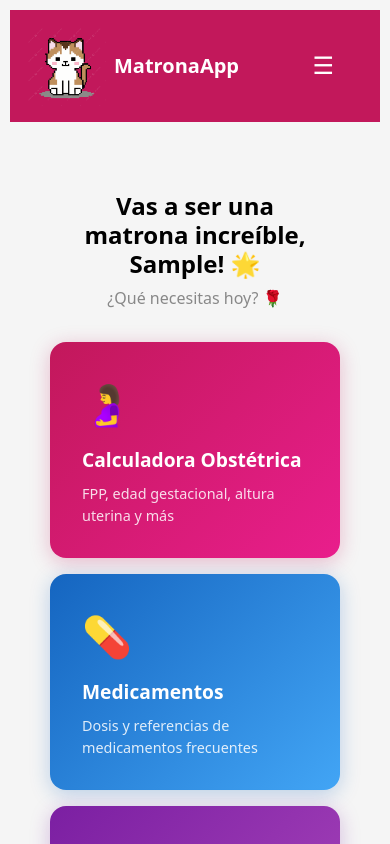
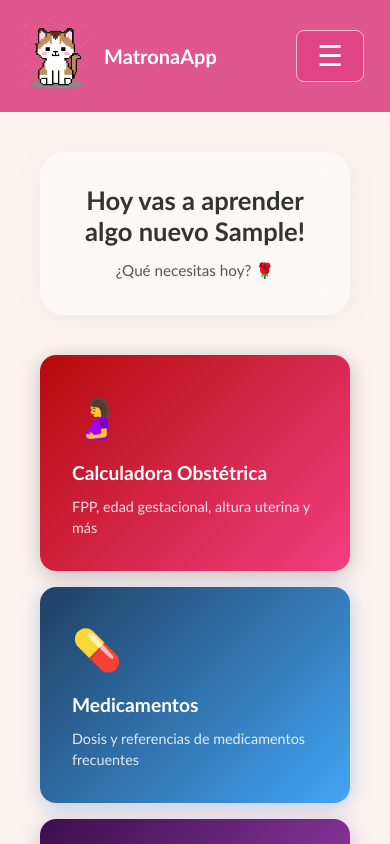
Before and after one commit to sofgajardo6-max/Matrona-app, a React (Vite) app: page /#/ in a window 390 px wide. Both pictures are taken after typing "Sample" into the empty fields and a click on the button "Listo". Shown: the top 844 px of the page. Built offline with nearby package versions, Linux system fonts and the light colour scheme.

Commit message:
cositas mini, zodiaco

```diff
--- a/src/App.css
+++ b/src/App.css
@@ -3,11 +3,14 @@
   padding: 0;
   text-align: center;
   width: 100%;
+  background-color: #faf3f3e0;
+  font-family:'Trebuchet MS', 'Lucida Sans Unicode', 'Lucida Grande', 'Lucida Sans', Arial, sans-serif;
+
 }
 
 @media (max-width: 600px) {
   #root {
-    padding: 10px;
+    padding:0px;
   }
   h1 {
     font-size: 1.5em;
@@ -28,3 +31,6 @@ button {
 button:hover {
   background-color: #ad1457;
 }
+body {
+  background-color: #fcf4dfe0;
+}
--- a/src/components/navbar.jsx
+++ b/src/components/navbar.jsx
@@ -6,14 +6,14 @@ function Navbar() {
   const [abierto, setAbierto] = useState(false)
 
   return (
-    <nav style={{ background: '#c2185b', padding: '1rem', margin: '0' }}>
+    <nav style={{ background: '#e0578e', padding: '1rem', margin: '0' }}>
       <div style={{ display: 'flex', justifyContent: 'space-between', alignItems: 'center' }}>
         <span style={{ color: 'white', fontWeight: 'bold', display: 'flex', alignItems: 'center', gap: '8px', fontSize: '1.25rem' }}>
   <img src={favicon} style={{ width: '80px', height: '80px' }} />
   MatronaApp
 </span>     <button
           onClick={() => setAbierto(!abierto)}
-          style={{ background: 'none', border: 'none', color: 'white', fontSize: '1.5rem', cursor: 'pointer' }}
+          style={{ background: '#e04483', border: '1px solid pink', color: 'white', fontSize: '1.8rem', cursor: 'pointer' }}
         >
           ☰
         </button>
@@ -34,7 +34,7 @@ function Navbar() {
               key={to}
               to={to}
               onClick={() => setAbierto(false)}
-              style={{ color: 'white', textDecoration: 'none', padding: '4px 8px', borderRadius: '6px' }}
+              style={{ color: 'white', textDecoration: 'none', padding: '4px 8px', borderRadius: '6px', transition: 'background-color 0.2s' }}
               onMouseEnter={e => e.target.style.backgroundColor = '#ad1457'}
               onMouseLeave={e => e.target.style.backgroundColor = 'transparent'}
             >
--- a/src/data/mensajes.js
+++ b/src/data/mensajes.js
@@ -1,4 +1,4 @@
-const mensajes = [
+export const mensajes = [
   "Vas a ser una matrona increíble {nombre}!",
   "Un turno a la vez {nombre} 💪",
   "Hoy vas a aprender algo nuevo {nombre}!",
@@ -8,6 +8,8 @@ const mensajes = [
   "Recuerda cuidar de ti también {nombre} 💖",
   "Cada experiencia te hace mejor {nombre}!",
   "{nombre}, mantén la calma y sigue adelante, lo estás haciendo genial!",
-]
+  "Eres muy inteligente, no te rindas!",
+  "Un paso a la vez {nombre}, estás haciendo un gran trabajo!",
+  ]
 
 export default mensajes
--- a/src/index.css
+++ b/src/index.css
@@ -19,7 +19,7 @@
 body {
   min-width: 320px;
   min-height: 100vh;
-  background-color: #f5f5f5;
+  background-color: #fdfbf6e0;
 }
 
 h1 {
--- a/src/pages/Home.jsx
+++ b/src/pages/Home.jsx
@@ -6,8 +6,8 @@ const cards = [
     emoji: '🤰',
     titulo: 'Calculadora Obstétrica',
     descripcion: 'FPP, edad gestacional, altura uterina y más',
-    color: '#c2185b',
-    gradiente: 'linear-gradient(135deg, #c2185b, #e91e8c)'
+    color: '#4d192e',
+    gradiente: 'linear-gradient(135deg, #b60a0a, #f13f83)'
   },
   {
     to: '/medicamentos',
@@ -15,7 +15,7 @@ const cards = [
     titulo: 'Medicamentos',
     descripcion: 'Dosis y referencias de medicamentos frecuentes',
     color: '#1565c0',
-    gradiente: 'linear-gradient(135deg, #1565c0, #42a5f5)'
+    gradiente: 'linear-gradient(135deg, #204064, #42a5f5)'
   },
   {
     to: '/checklists',
@@ -23,24 +23,59 @@ const cards = [
     titulo: 'Checklists',
     descripcion: 'Listas de verificación para cada situación clínica',
     color: '#7b1fa2',
-    gradiente: 'linear-gradient(135deg, #7b1fa2, #ab47bc)'
+    gradiente: 'linear-gradient(135deg, #3b0e4e, #ab47bc)'
   }
 ]
 
 function Home({ nombre }) {
   const navigate = useNavigate()
-  const mensajeAleatorio = [
-    `Vas a ser una matrona increíble, ${nombre}! 🌟`,
-    `Un turno a la vez, ${nombre} 💪`,
-    `Cada día estás más cerca, ${nombre}! 🩺`,
-    `Tú puedes con esto y más, ${nombre} 💖`,
-  ][Math.floor(Math.random() * 4)]
+
+  const listaMensajes = [
+    `Vas a ser una matrona increíble ${nombre}!`,
+    `Un turno a la vez ${nombre} 💪`,
+    `Hoy vas a aprender algo nuevo ${nombre}!`,
+    `Tú puedes con esto y más ${nombre} 🩺`,
+    `Animo, no te rindas ${nombre}!`,
+    `Cada día estas más cerca de ser una increíble matrona ${nombre}!`,
+    `Recuerda cuidar de ti también ${nombre} 💖`,
+    `Cada experiencia te hace mejor ${nombre}!`,
+    `${nombre}, mantén la calma y sigue adelante, lo estás haciendo genial!`,
+    `Eres muy inteligente, no te rindas!`,
+    `Un paso a la vez ${nombre}, estás haciendo un gran trabajo!`,
+    `${nombre}, Hoy hiciste la diferencia en la vida de alguien!`,
+    `Confía en tus conocimientos, ${nombre}, estás preparada para esto!`,
+    `Cada día más cerca del titulo 🙏`
+  ]
+
+  const mensajeAleatorio = listaMensajes[Math.floor(Math.random() * listaMensajes.length)]
 
   return (
-    <div style={{ padding: '1.5rem' }}>
-      <h1 style={{ marginBottom: '0.5rem' }}>{mensajeAleatorio}</h1>
-      <p style={{ color: '#888', marginBottom: '2rem' }}>¿Qué necesitas hoy? 🌹</p>
 
+    <div style={{ padding: '1.5rem', minHeight: '100vh' }}>
+
+      {/* CARD TRANSPARENTE SOLO PARA EL MENSAJE */}
+      <div style={{
+        background: 'rgba(255, 255, 255, 0.4)', // Muy transparente
+        backdropFilter: 'blur(12px)', // El efecto de desenfoque aesthetic
+        WebkitBackdropFilter: 'blur(12px)',
+        borderRadius: '24px',
+        padding: '2rem',
+        marginBottom: '2.5rem',
+        maxWidth: '850px',
+        margin: '0 auto 2.5rem auto',
+        border: '1px solid rgba(255, 255, 255, 0.3)',
+        boxShadow: '0 4px 30px rgba(0, 0, 0, 0.05)',
+        textAlign: 'center'
+      }}>
+        <h1 style={{ fontSize: '1.6rem', margin: 0, color: '#333' }}>
+          {mensajeAleatorio}
+        </h1>
+        <p style={{ color: '#555', marginTop: '0.8rem', fontSize: '0.95rem' }}>
+          ¿Qué necesitas hoy? 🌹
+        </p>
+      </div>
+
+      {/* REJILLA DE CARDS NORMALES */}
       <div style={{
         display: 'grid',
         gridTemplateColumns: 'repeat(auto-fit, minmax(280px, 1fr))',
--- a/src/pages/calculadoras.jsx
+++ b/src/pages/calculadoras.jsx
@@ -45,6 +45,23 @@ function parsearFecha(str) {
   return isNaN(fecha) ? null : fecha
 }
 
+function signoZodiacal(fecha) {
+  const mes = fecha.getMonth() + 1
+  const dia = fecha.getDate()
+  if ((mes == 3 && dia >= 21) || (mes == 4 && dia <= 19)) return '♈ Aries'
+  if ((mes == 4 && dia >= 20) || (mes == 5 && dia <= 20)) return '♉ Tauro'
+  if ((mes == 5 && dia >= 21) || (mes == 6 && dia <= 20)) return '♊ Géminis'
+  if ((mes == 6 && dia >= 21) || (mes == 7 && dia <= 22)) return '♋ Cáncer'
+  if ((mes == 7 && dia >= 23) || (mes == 8 && dia <= 22)) return '♌ Leo'
+  if ((mes == 8 && dia >= 23) || (mes == 9 && dia <= 22)) return '♍ Virgo'
+  if ((mes == 9 && dia >= 23) || (mes == 10 && dia <= 22)) return '♎ Libra'
+  if ((mes == 10 && dia >= 23) || (mes == 11 && dia <= 21)) return '♏ Escorpio'
+  if ((mes == 11 && dia >= 22) || (mes == 12 && dia <= 21)) return '♐ Sagitario'
+  if ((mes == 12 && dia >= 22) || (mes == 1 && dia <= 19)) return '♑ Capricornio'
+  if ((mes == 1 && dia >= 20) || (mes == 2 && dia <= 18)) return '♒ Acuario'
+  return '♓ Piscis'
+}
+
 function Calculadoras() {
   const [fur, setFur] = useState('')
   const [resultado, setResultado] = useState(null)
@@ -83,7 +100,9 @@ function Calculadoras() {
     if (semanas < 12) au = 'No palpable aún'
     else au = `${semanas - 2} - ${semanas + 2} cm`
 
-    setResultado({ semanas, dias, fpp, diasFaltan, trimestre, ganancia, au, peso: pesoRango(semanas) })
+    const signo = signoZodiacal(fpp)
+
+    setResultado({ semanas, dias, fpp, diasFaltan, trimestre, ganancia, au, peso: pesoRango(semanas), signo })
   }
 
   return (
@@ -113,9 +132,10 @@ function Calculadoras() {
           <p>⚖️ <strong>Ganancia de peso esperada:</strong> {resultado.ganancia}</p>
           <p>📏 <strong>AU estimada:</strong> {resultado.au}</p>
           <p>👶 <strong>Peso fetal (rango referencial):</strong> {resultado.peso}</p>
+          <p>✨ <strong>Signo zodiacal estimado:</strong> {resultado.signo}</p>
           <img src={tablaAU} alt="Tabla altura uterina" style={{ maxWidth: '500px', width: '120%', height: 'auto', borderRadius: '8px', marginTop: '1rem' }} />
-         <img src={PercentilPesoFetal} alt="Tabla peso fetal" style={{ maxWidth: '500px', width: '100%', height: 'auto', borderRadius: '8px', marginTop: '1rem' }} />
-         </div>
+          <img src={PercentilPesoFetal} alt="Tabla peso fetal" style={{ maxWidth: '500px', width: '100%', height: 'auto', borderRadius: '8px', marginTop: '1rem' }} />
+        </div>
       )}
     </div>
   )
```
